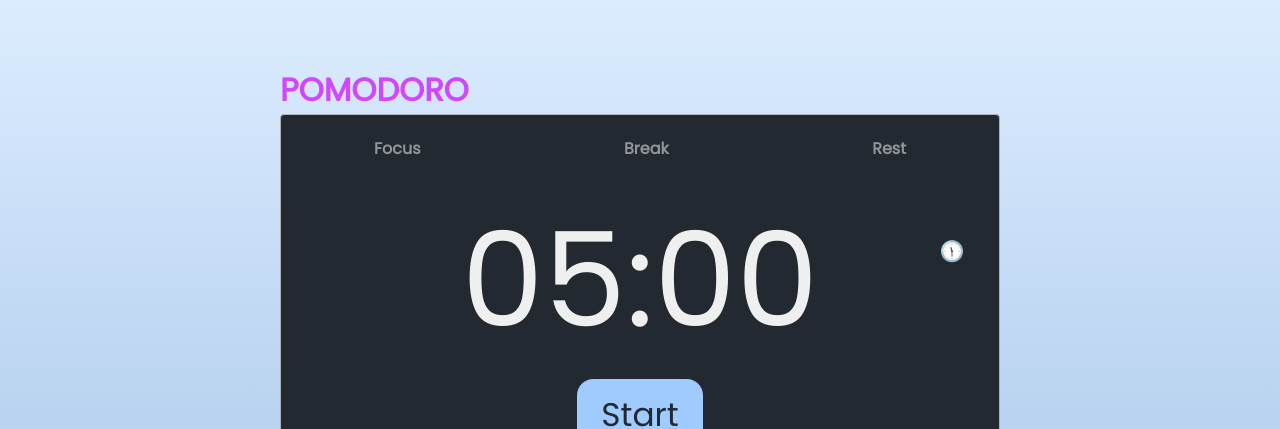
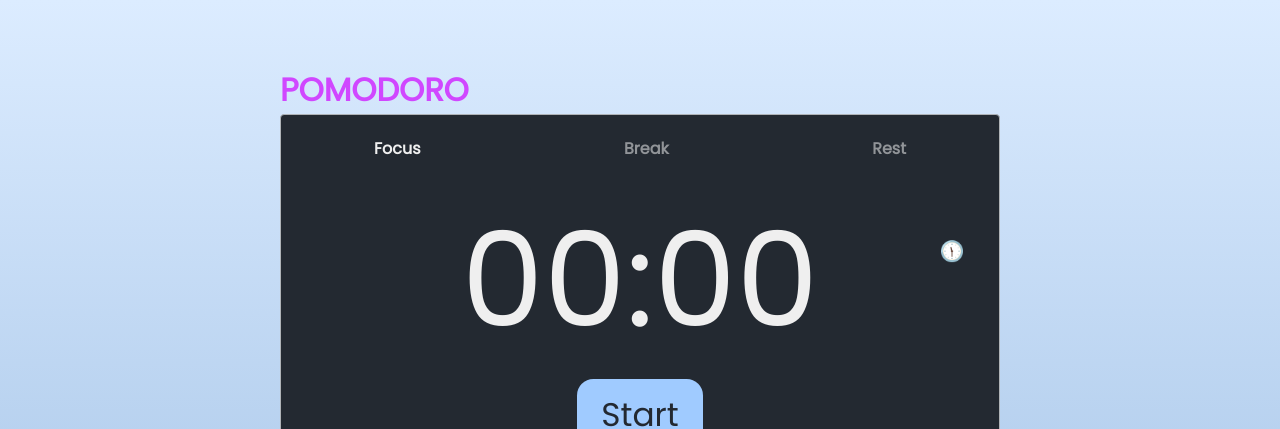
Before and after one commit to adiletzainidinov/hw-8, a React (Vite) app: page / in a window 1280 px wide. Shown: the top 429 px of the page. Built offline with nearby package versions, Linux system fonts and the light colour scheme.

Commit message:
update values

```diff
--- a/src/components/pomodoro/Pododoro.jsx
+++ b/src/components/pomodoro/Pododoro.jsx
@@ -6,11 +6,11 @@ import ProgressBar from "./ProgressBar";
 import TimeView from "../UI/TimeView";
 import Button from "../UI/Button";
 import PomodoroForm from "./PomodoroForm";
-import { useRef, useState } from "react";
+import { useEffect, useRef, useState } from "react";
 
 export const Pomodoro = () => {
   const [modal, setModal] = useState(false);
-  const [time, setTime] = useState(5 * 60);
+  const [time, setTime] = useState(0);
   const [isActive, setActive] = useState(false);
   const progressBar = useRef();
 
@@ -25,17 +25,31 @@ export const Pomodoro = () => {
     initialInterval: 0,
   });
 
-  const startTimer = () => {
-    if (!isActive) {
-      setActive(true);
+  useEffect(() => {
+    if (isActive) {
       intervalId.current = setInterval(() => {
         setTime((prevState) => {
-          const time = prevState - 1;
-          proggress(time);
-          return time;
+          const updatedTime = prevState - 1;
+          proggress(updatedTime);
+
+          if (updatedTime <= 0) {
+            stopTimer();
+          }
+
+          return updatedTime;
         });
       }, 100);
+    } else {
+      clearInterval(intervalId.current);
     }
+
+    return () => {
+      clearInterval(intervalId.current);
+    };
+  }, [isActive]);
+
+  const startTimer = () => {
+    setActive(true);
   };
 
   const modalHandler = () => {
@@ -60,7 +74,6 @@ export const Pomodoro = () => {
 
   const formatTime = (timeInSeconds) => {
     const minutes = Math.floor(timeInSeconds / 60);
-    // минуны ---> 300 ---> 5
     const seconds = timeInSeconds % 60;
 
     return `${minutes.toString().padStart(2, "0")}:${seconds
@@ -70,7 +83,7 @@ export const Pomodoro = () => {
 
   function proggress(initialTime) {
     const progresDiv = progressBar.current;
-    const percent = (initialTime / (5 * 60)) * 100;
+    const percent = (initialTime / (1 * 60)) * 100;
     progresDiv.style.width = `${percent}%`;
   }
 
--- a/src/components/pomodoro/PomodoroMode.jsx
+++ b/src/components/pomodoro/PomodoroMode.jsx
@@ -4,7 +4,7 @@ import { Intervals } from "../UI/Intervals";
 export const PomodoroMode = () => {
   return (
     <StyledDiv>
-      <Intervals>Focus</Intervals>
+      <Intervals active>Focus</Intervals>
       <Intervals>Break</Intervals>
       <Intervals>Rest</Intervals>
     </StyledDiv>
```
